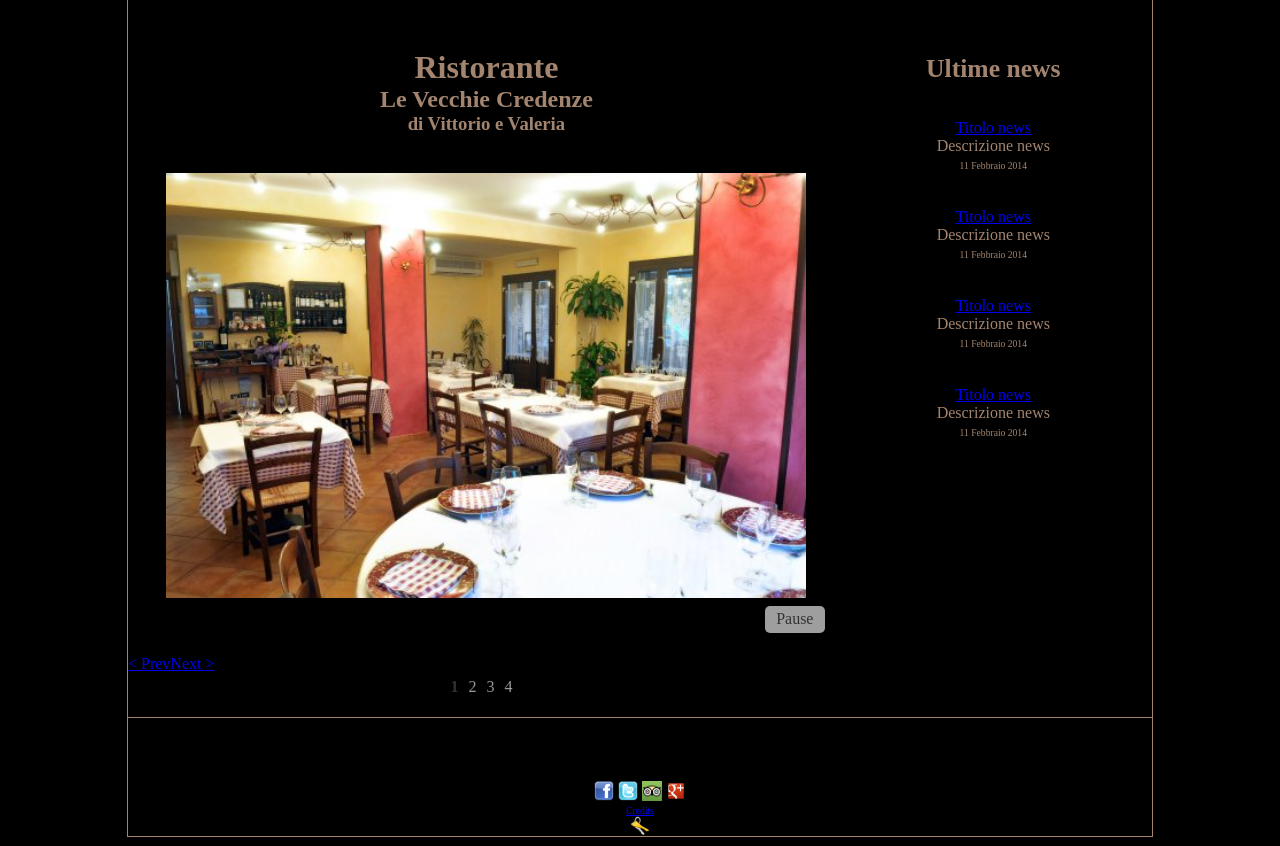
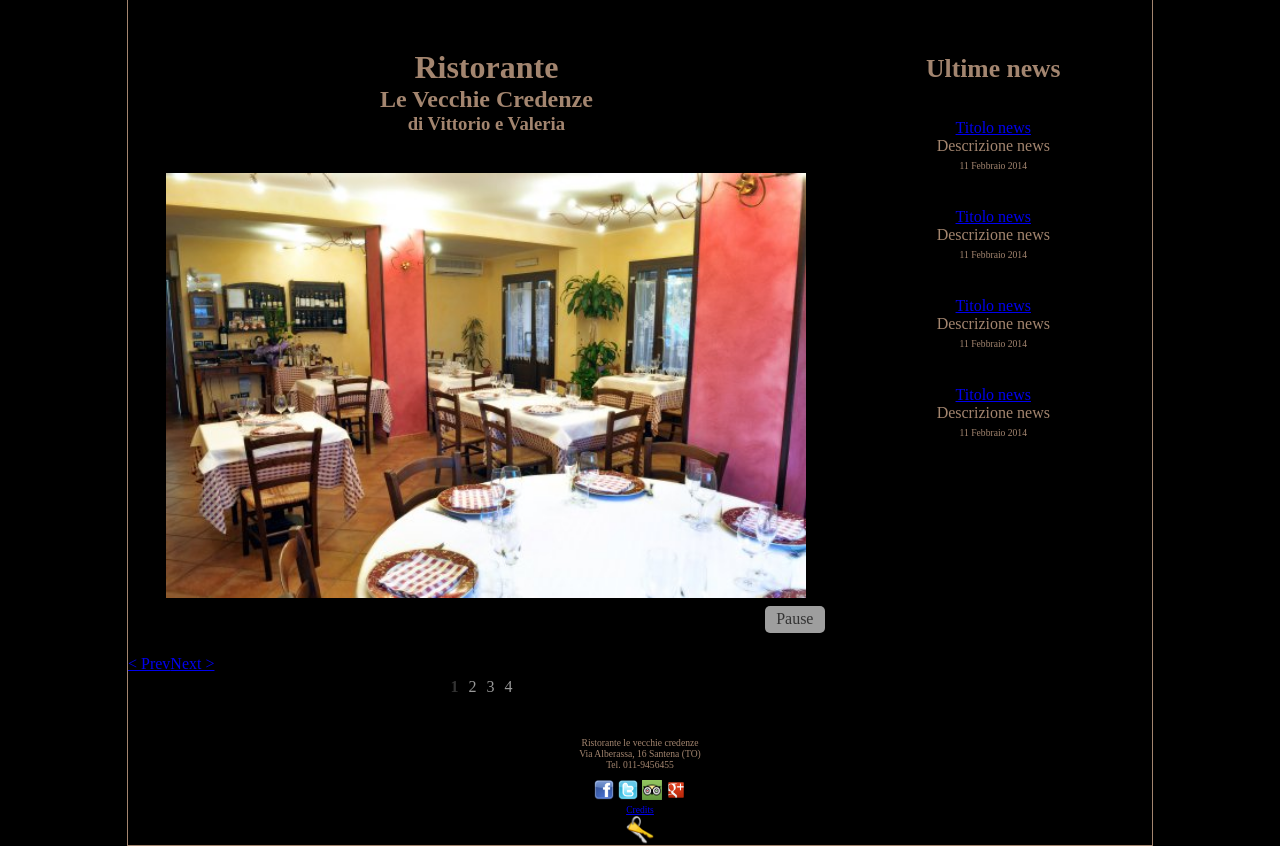
Before and after one commit to defra91/levecchiecredenze.it-php-, a PHP site: page / in a window 1280 px wide. Shown: the part 159-1005 px from the top of the page. Run offline with PHP 8.4, Linux system fonts and the light colour scheme; grey boxes are pictures that could not be loaded.

Commit message:
Ulteriori modifiche CSS screen

```diff
--- a/public-html/css/screen.css
+++ b/public-html/css/screen.css
@@ -26,10 +26,7 @@
 	height: 96px;
 	border-bottom: 1px solid #A3856F;
 	background-image: url('../images/banner_alt.png');
-	text-indent: 100%;
-    white-space: nowrap;
-    overflow: hidden;
-	color: #A3856F;
+
 
 }
 
@@ -40,6 +37,7 @@
 
 div#banner h1 {
 	text-align: center;
+	display: none;
 }
 
 /* Sezione menu di navigazione */
@@ -74,7 +72,7 @@
 div#content {
 	width: 100%;
 	float: left;
-	border-bottom: 1px solid #A3856F;
+
 	color: #A3856F;
 
 }
@@ -162,6 +160,7 @@
 	padding-top: 2%;
 	text-align:center;
 	float: left;
+	color: #A3856F;
 }
 
 div#footer p {
@@ -181,8 +180,8 @@
 }
 
 img#private_key {
-	width: 20px;
-	height: 20px;
+	width: 30px;
+	height: 30px;
 	display: block;
 	margin-right: auto;
 	margin-left: auto;
```
